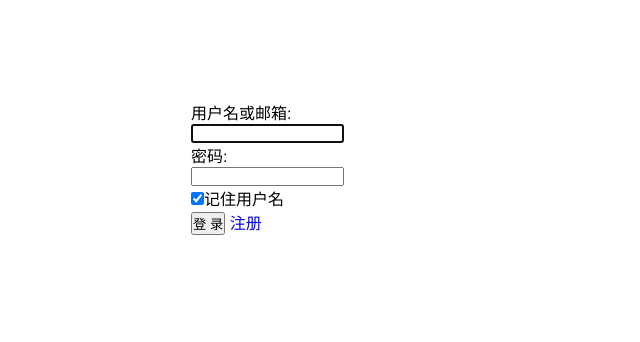
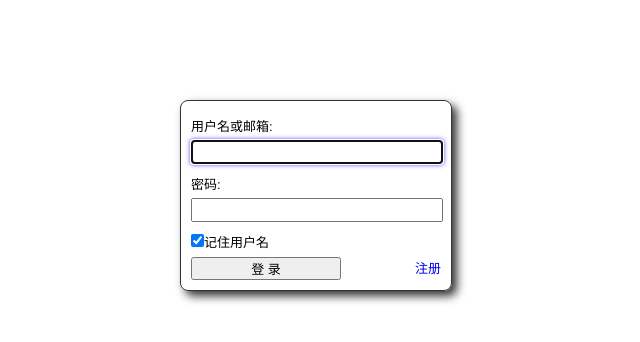
Before and after one commit to SimonSWLiu/info-pedidos, a PHP site: page /cache/login.php in a window 1280 px wide. Shown: the top 342 px of the page, without its empty margins (324-964 px from the left). Run offline with PHP 8.4, Linux system fonts and the light colour scheme.

Commit message:
修改登录页面

```diff
--- a/login.php
+++ b/login.php
@@ -34,13 +34,10 @@ if ($_POST) {
 <meta http-equiv="Content-Type" content="text/html; charset=UTF-8" />
 <title>用户登录</title>
 <link type="text/css" rel="stylesheet" href="styles/global.css" />
-<script type="text/javascript" src="scripts/cookies.js"></script>
-<!--<script type="text/javascript" src="scripts/jquery.js"></script>-->
-<!--<script type="text/javascript" src="scripts/global.js"></script>-->
 </head>
 <body>
 <div class="login-win">
-	<span><?php echo isset($_GET['msg'])? $_GET['msg']:''; ?></span>
+	<div class="error-msg"><?php echo isset($_GET['msg'])? $_GET['msg']:''; ?></div>
 	<form action="" method="post" onsubmit="return beforeSubmit()">
 		<label for="user">用户名或邮箱: </label><br /><input type="text" name="user" id="user" /><br />
 		<label for="pwd">密码: </label><br /><input type="password" name="pwd" id="pwd" /><br />
@@ -49,6 +46,7 @@ if ($_POST) {
 		<a href="reg.php">注册</a>
 	</form>
 </div>
+<script type="text/javascript" src="scripts/cookies.js"></script>
 <script type="text/javascript">
 window.onload = function() {
 	var user = document.getElementById('user');
--- a/styles/global.css
+++ b/styles/global.css
@@ -1,7 +1,15 @@
 @charset "utf-8";
 /* CSS Document */
 /** {margin: 0; padding: 0; font: 16px/16px Arial, Helvetica, sans-serif; }*/
-* {margin: 0; padding: 0; font-family: Helvetica, Arial, sans-serif; }
+* {margin: 0; padding: 0; font-family: Helvetica, Arial, sans-serif; font-size: 13px; }
+
+/* clearfix */
+.clearfix:after { content: "."; display: block; height: 0; clear:both; visibility: hidden; }
+/* Hides from IE-mac */
+html .clearfix { height: 1%; }
+/* End hide from IE-mac */
+
+
 a { text-decoration: none; }
 a:hover { text-decoration: underline; }
 
@@ -22,8 +30,14 @@ li { line-height: 18px; list-style: none outside none; padding: 2px 5px; }
 
 body { overflow: scroll; }
 .reg-input {width: 3000px;}
-.login-win { margin: auto; padding: 100px 0 0; width: 250px; }
-/*.login-win input { border: solid 1px #F00; }*/
+.login-win { border: 1px solid #333333; border-radius: 8px; margin: 100px auto 0; width: 250px; box-shadow: 5px 5px 10px #333333; padding: 10px; }
+.login-win input[type=text], .login-win input[type=password] { height:20px; width: 248px; margin: 5px 0 10px; }
+.login-win input[type=text]:focus, .login-win input[type=password]:focus { box-shadow: 0 0 5px #00F; }
+#remember_user { margin-bottom: 10px; }
+.login-win input[type=submit] { width: 150px; }
+.login-win a { float: right; line-height: 24px; }
+.error-msg { color: #F00; margin-bottom: 5px; }
+
 
 .order-list { width: 250px; border-collapse: collapse; }
 
```
